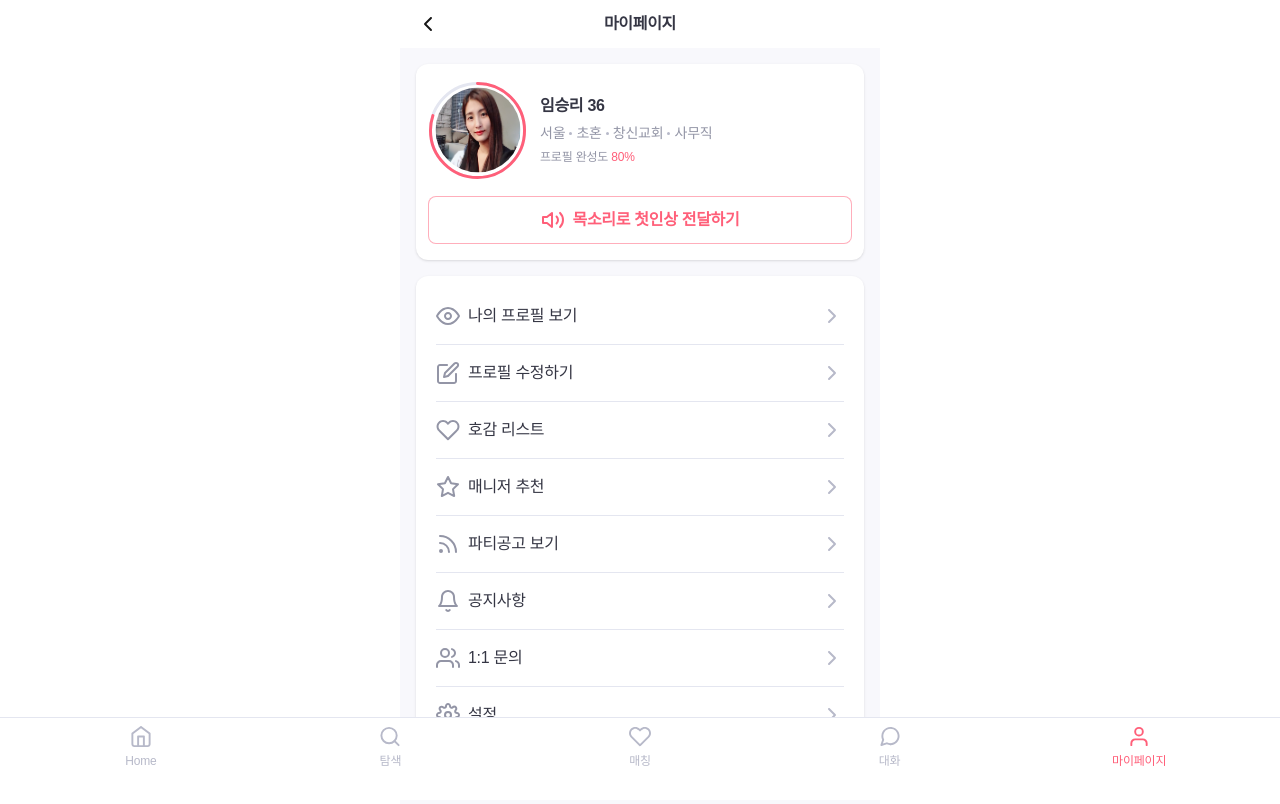
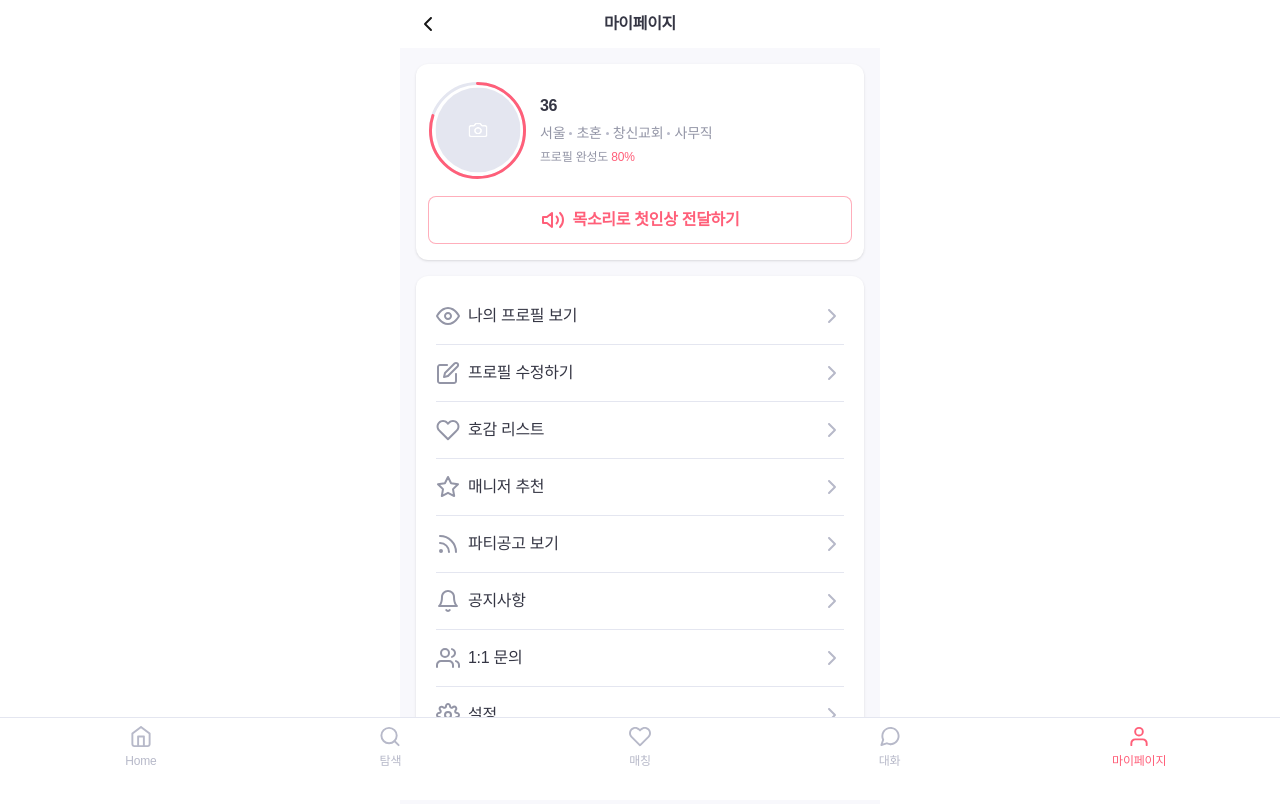
Before and after one commit to bbung95/cmate-frontend-pa, a Next.js app: page /my in a window 1280 px wide. Shown: the top 804 px of the page. Built offline with nearby package versions, Linux system fonts and the light colour scheme; no server answers.

Commit message:
feat: axios setting

```diff
--- a/next.config.ts
+++ b/next.config.ts
@@ -10,6 +10,14 @@ const nextConfig: NextConfig = {
 		});
 		return config;
 	},
+	async rewrites() {
+		return [
+			{
+				source: '/api/:path*',
+				destination: `${process.env.NEXT_PUBLIC_BASE_URL}/:path*`,
+			},
+		];
+	},
 };
 
 export default nextConfig;
--- a/package.json
+++ b/package.json
@@ -12,6 +12,8 @@
 	},
 	"packageManager": "pnpm@9.15.9",
 	"dependencies": {
+		"@tanstack/react-query": "^5.90.21",
+		"axios": "^1.13.6",
 		"class-variance-authority": "^0.7.1",
 		"clsx": "^2.1.1",
 		"next": "16.1.6",
--- /dev/null
+++ b/src/apis/index.ts
@@ -0,0 +1,45 @@
+import axios, { AxiosResponse, AxiosError, InternalAxiosRequestConfig } from 'axios';
+
+import { AxiosResponseType } from '@/types';
+
+const axiosInstance = axios.create({
+	headers: {
+		Accept: 'application/json',
+	},
+});
+
+axiosInstance.interceptors.request.use(
+	(request: InternalAxiosRequestConfig) => {
+		return request;
+	},
+	(error: AxiosError) => {
+		return Promise.reject(error);
+	}
+);
+
+axiosInstance.interceptors.response.use(
+	async (response: AxiosResponse<AxiosResponseType>) => {
+		return response;
+	},
+	async (error: AxiosError) => {
+		const response = error.response as AxiosResponse<AxiosResponseType>;
+		const status = response?.status;
+		const message = response?.data?.message || '알 수 없는 오류가 발생했습니다.';
+
+		if (message) {
+			alert(message);
+		}
+
+		return Promise.reject(error);
+	}
+);
+
+export const api = {
+	get: <T>(url: string, params?: any, config?: any) =>
+		axiosInstance.get<AxiosResponseType<T>>(url, { params, ...config }),
+	post: <T>(url: string, data?: any, config?: any) => axiosInstance.post<AxiosResponseType<T>>(url, data, config),
+	put: <T>(url: string, data?: any, config?: any) => axiosInstance.put<AxiosResponseType<T>>(url, data, config),
+	patch: <T>(url: string, data?: any, config?: any) => axiosInstance.patch<AxiosResponseType<T>>(url, data, config),
+	delete: <T>(url: string, params?: any, config?: any) =>
+		axiosInstance.delete<AxiosResponseType<T>>(url, { params, ...config }),
+};
--- /dev/null
+++ b/src/apis/profile/query.ts
@@ -0,0 +1,20 @@
+import { keepPreviousData, useMutation, useQuery, useQueryClient } from '@tanstack/react-query';
+import { AxiosError, AxiosResponse } from 'axios';
+
+import { AxiosResponseType } from '@/types';
+
+import { api } from '..';
+import { ResponseGetProfileType } from './type';
+
+const API_URL = {
+	GET_PROFILE: '/api/profile',
+};
+
+export const useGetProfile = () => {
+	return useQuery<AxiosResponse, AxiosError, AxiosResponseType<ResponseGetProfileType>>({
+		queryKey: [API_URL.GET_PROFILE],
+		queryFn: () => api.get(API_URL.GET_PROFILE),
+		select: (res) => res.data,
+		placeholderData: keepPreviousData,
+	});
+};
--- /dev/null
+++ b/src/apis/profile/type.ts
@@ -0,0 +1,6 @@
+export type ResponseGetProfileType = {
+	name: string;
+	marriageHistory: 'Y' | 'N';
+	height: string;
+	profileImageUrl: string | null;
+};
--- a/src/app/layout.tsx
+++ b/src/app/layout.tsx
@@ -1,5 +1,6 @@
 import type { Metadata } from 'next';
 
+import ClientProvider from '@/components/globals/ClientProvider';
 import '@/styles/globals.css';
 
 export const metadata: Metadata = {
@@ -14,8 +15,10 @@ export default function RootLayout({
 }>) {
 	return (
 		<html lang="en">
-			<body className={`antialiased`}>
-				<main>{children}</main>
+			<body className={`antialiased`} suppressHydrationWarning>
+				<main>
+					<ClientProvider>{children}</ClientProvider>
+				</main>
 			</body>
 		</html>
 	);
--- a/src/components/domains/my/ProfileCard.tsx
+++ b/src/components/domains/my/ProfileCard.tsx
@@ -1,22 +1,25 @@
 'use client';
 
-import MockProfileImg from '@/assets/mock_profile.png';
+import { useGetProfile } from '@/apis/profile/query';
+import EmptyImg from '@/assets/empty_img.png';
 import Button from '@/components/common/Button/Button';
 import Icon from '@/components/common/Icon';
 import ProgressLine from '@/components/common/ProgressLine/ProgressLine';
 
 const ProfileCard = () => {
+	const { data: profileData } = useGetProfile();
+
 	return (
 		<div className="space-y-16 rounded-lg bg-white px-12 py-16 shadow-sm">
 			<div className="flex items-center gap-12">
 				<div className="relative size-100">
 					<ProgressLine percentage={80} size={95} />
 					<div className="absolute top-1/2 left-1/2 size-85 -translate-x-1/2 -translate-y-1/2 overflow-hidden rounded-full">
-						<img src={MockProfileImg.src} className="size-full" alt="프로필 사진" />
+						<img src={profileData?.data.profileImageUrl || EmptyImg.src} className="size-full" alt="프로필 사진" />
 					</div>
 				</div>
 				<div className="space-y-4">
-					<h2 className="text-b1-bold text-gray-black">임승리 36</h2>
+					<h2 className="text-b1-bold text-gray-black">{profileData?.data.name} 36</h2>
 					<ul className="text-b2 text-gray-2 flex items-center gap-4">
 						<li>서울</li>
 						<li className="bg-gray-3 size-3 rounded-full"></li>
--- /dev/null
+++ b/src/components/globals/ClientProvider.tsx
@@ -0,0 +1,11 @@
+'use client';
+
+import React from 'react';
+
+import TanstackQueryProvider from './TanstackQueryProvider';
+
+const ClientProvider = ({ children }: { children: React.ReactNode }) => {
+	return <TanstackQueryProvider>{children}</TanstackQueryProvider>;
+};
+
+export default ClientProvider;
--- /dev/null
+++ b/src/components/globals/TanstackQueryProvider.tsx
@@ -0,0 +1,20 @@
+'use client';
+
+import { QueryClient, QueryClientProvider } from '@tanstack/react-query';
+
+const queryClient = new QueryClient({
+	defaultOptions: {
+		queries: {
+			refetchOnWindowFocus: true,
+			retry: false,
+			staleTime: 5 * 60 * 1000,
+			gcTime: 60 * 60 * 1000,
+		},
+	},
+});
+
+const TanstackQueryProvider = ({ children }: { children: React.ReactNode }) => {
+	return <QueryClientProvider client={queryClient}>{children}</QueryClientProvider>;
+};
+
+export default TanstackQueryProvider;
--- /dev/null
+++ b/src/types/index.d.ts
@@ -0,0 +1,5 @@
+export interface AxiosResponseType<T = any> {
+	status: number;
+	data: T;
+	message: string;
+}
```
Also changed, not shown: 1 other file (tests, documents, lock files or other folders).
